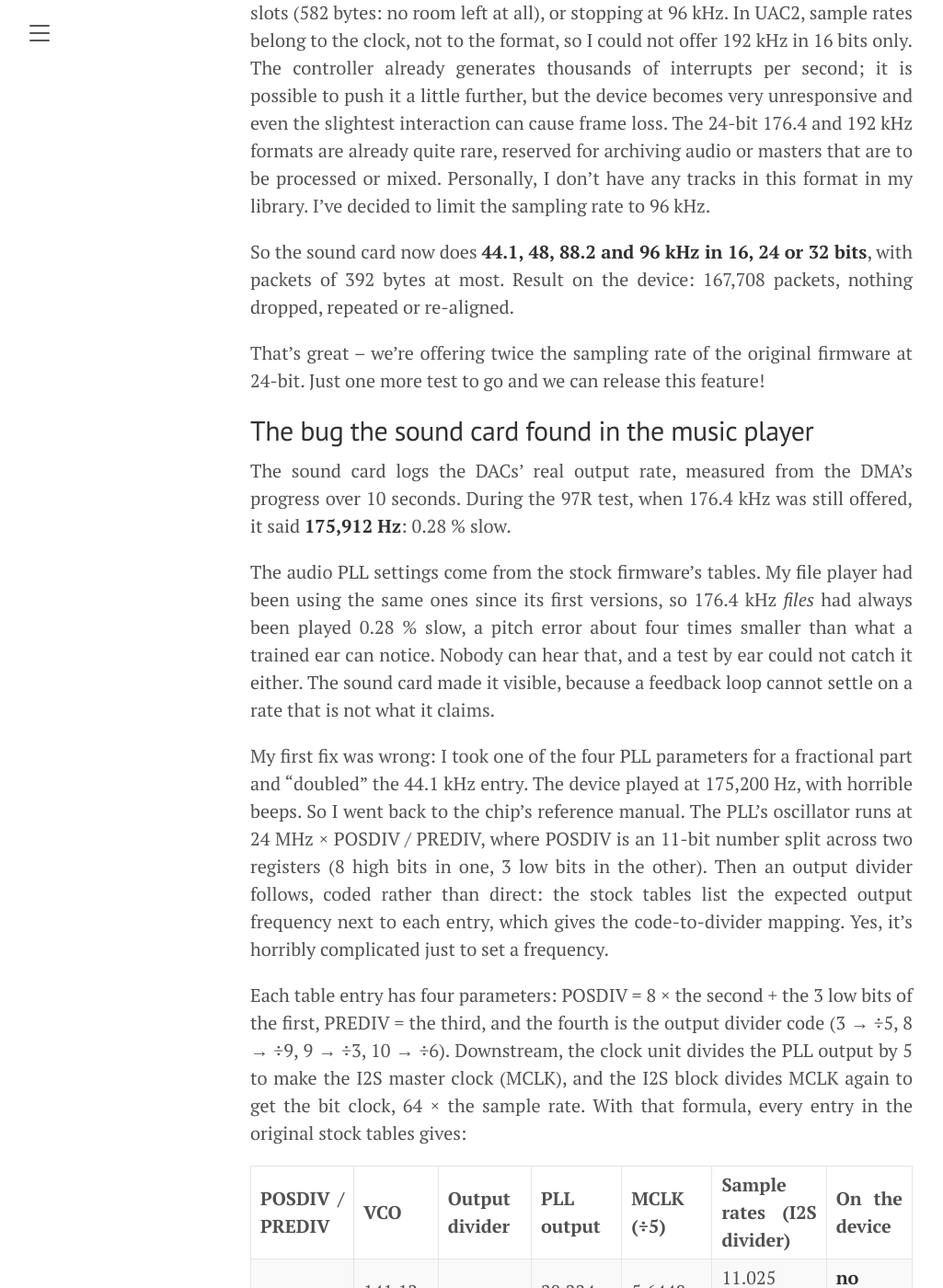
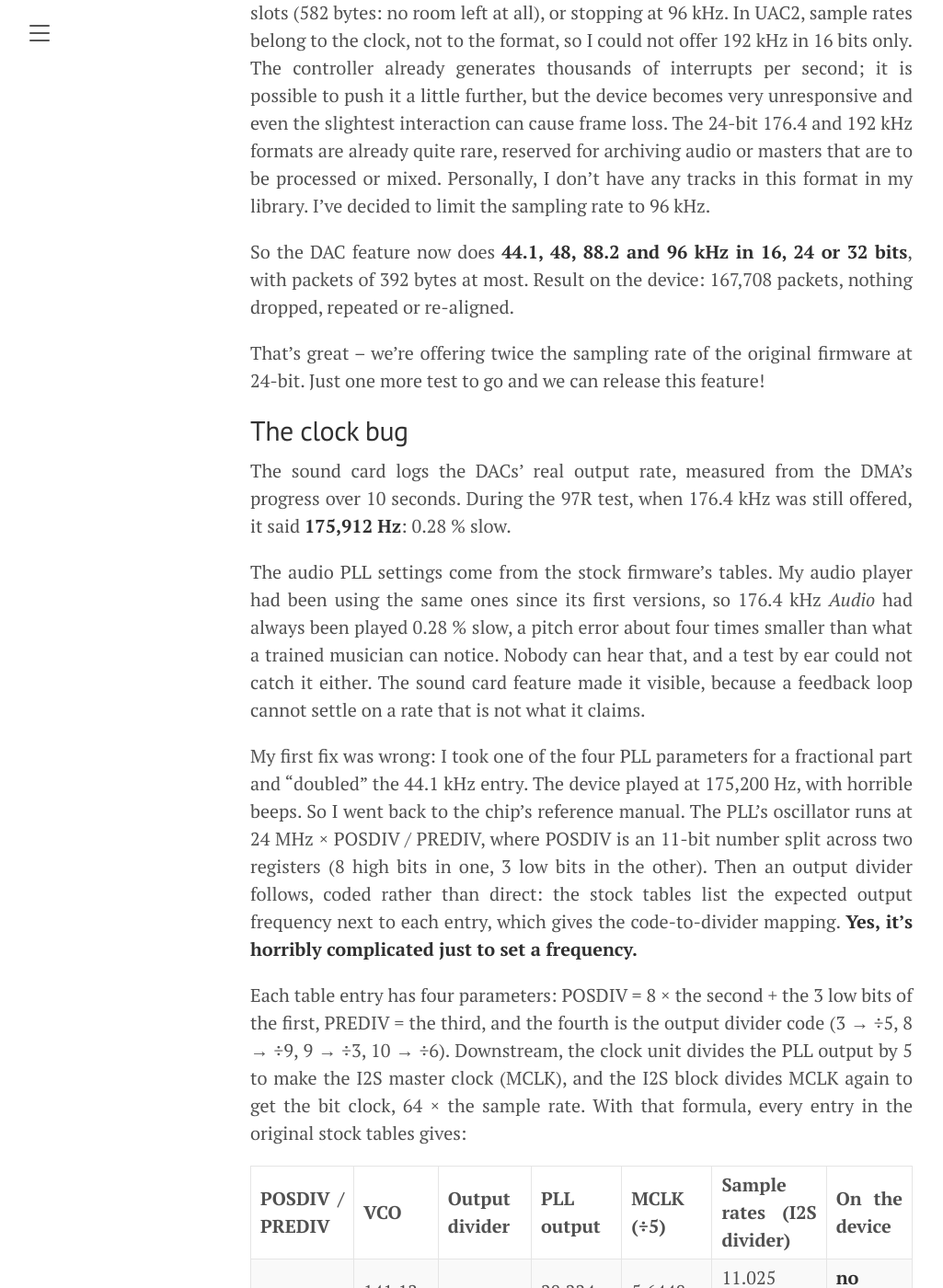
Before and after one commit to berettavexee/berettavexee.github.io, a Jekyll site: the page built from _posts/2026-10-31-echo-mini-usb-sound-card.md, in a window 1280 px wide and 1400 px high, scrolled down 7402 px. Shown: the whole window at 92% size, without its empty margins (8-1033 px from the left). Built offline with Jekyll 4.4.1, drawn with Linux system fonts in a browser that asks for light colours; some of the changed text lies outside the part shown.

Commit message:
Enhance DAC support and fix clock playback bug
Updated the DAC feature to support various sampling rates and bit depths. Fixed clock bug affecting playback speed for certain audio formats.

```diff
--- a/_posts/2026-10-31-echo-mini-usb-sound-card.md
+++ b/_posts/2026-10-31-echo-mini-usb-sound-card.md
@@ -99,18 +99,18 @@
 The options were to send a packet every 250 µs (twice the interrupts), 3-byte slots (582 bytes: no room left at all), or stopping at 96 kHz. In UAC2, sample rates belong to the clock, not to the format, so I could not offer 192 kHz in 16 bits only.
 The controller already generates thousands of interrupts per second; it is possible to push it a little further, but the device becomes very unresponsive and even the slightest interaction can cause frame loss. The 24-bit 176.4 and 192 kHz formats are already quite rare, reserved for archiving audio or masters that are to be processed or mixed. Personally, I don’t have any tracks in this format in my library. I’ve decided to limit the sampling rate to 96 kHz.
 
-So the sound card now does **44.1, 48, 88.2 and 96 kHz in 16, 24 or 32 bits**, with packets of 392 bytes at most. Result on the device: 167,708 packets, nothing dropped, repeated or re-aligned.
+So the DAC feature now does **44.1, 48, 88.2 and 96 kHz in 16, 24 or 32 bits**, with packets of 392 bytes at most. Result on the device: 167,708 packets, nothing dropped, repeated or re-aligned.
 
 That’s great – we’re offering twice the sampling rate of the original firmware at 24-bit. Just one more test to go and we can release this feature!
 
-## The bug the sound card found in the music player
+## The clock bug
 
 The sound card logs the DACs' real output rate, measured from the DMA's progress over 10 seconds. During the 97R test, when 176.4 kHz was still offered, it said **175,912 Hz**: 0.28 % slow.
 
-The audio PLL settings come from the stock firmware's tables. My file player had been using the same ones since its first versions, so 176.4 kHz *files* had always been played 0.28 % slow, a pitch error about four times smaller than what a trained ear can notice. Nobody can hear that, and a test by ear could not catch it either. The sound card made it visible, because a feedback loop cannot settle on a rate that is not what it claims.
+The audio PLL settings come from the stock firmware's tables. My audio player had been using the same ones since its first versions, so 176.4 kHz *Audio* had always been played 0.28 % slow, a pitch error about four times smaller than what a trained musician can notice. Nobody can hear that, and a test by ear could not catch it either. The sound card feature made it visible, because a feedback loop cannot settle on a rate that is not what it claims.
 
 My first fix was wrong: I took one of the four PLL parameters for a fractional part and "doubled" the 44.1 kHz entry. The device played at 175,200 Hz, with horrible beeps. So I went back to the chip's reference manual.
-The PLL's oscillator runs at 24 MHz × POSDIV / PREDIV, where POSDIV is an 11-bit number split across two registers (8 high bits in one, 3 low bits in the other). Then an output divider follows, coded rather than direct: the stock tables list the expected output frequency next to each entry, which gives the code-to-divider mapping. Yes, it’s horribly complicated just to set a frequency.
+The PLL's oscillator runs at 24 MHz × POSDIV / PREDIV, where POSDIV is an 11-bit number split across two registers (8 high bits in one, 3 low bits in the other). Then an output divider follows, coded rather than direct: the stock tables list the expected output frequency next to each entry, which gives the code-to-divider mapping. **Yes, it’s horribly complicated just to set a frequency.**
 
 Each table entry has four parameters: POSDIV = 8 × the second + the 3 low bits of the first, PREDIV = the third, and the fourth is the output divider code (3 → ÷5, 8 → ÷9, 9 → ÷3, 10 → ÷6). Downstream, the clock unit divides the PLL output by 5 to make the I2S master clock (MCLK), and the I2S block divides MCLK again to get the bit clock, 64 × the sample rate. With that formula, every entry in the original stock tables gives:
 
```
Also changed, not shown: other parts of _posts/2026-10-31-echo-mini-usb-sound-card.md (+1 -1 lines).
